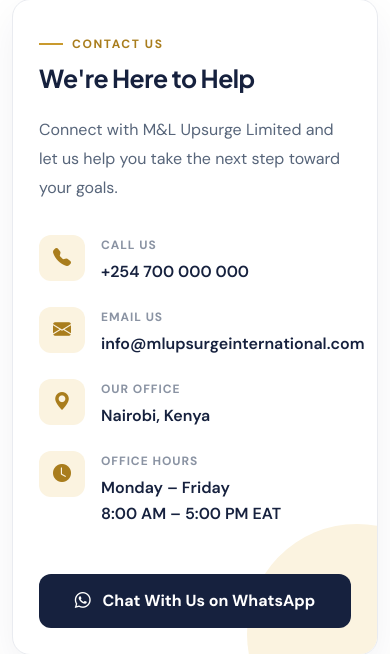
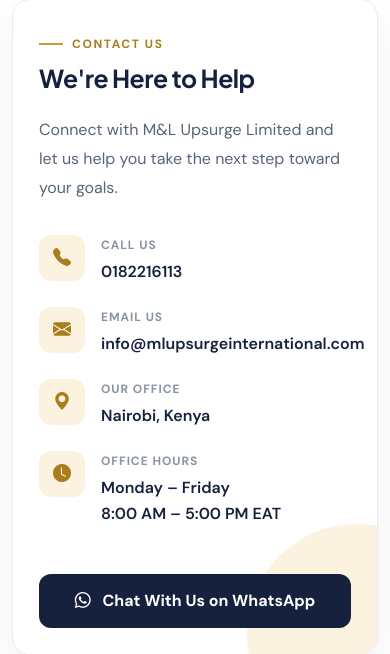
Before and after one commit to CodeOnBytes/M_L_Agency, a Django app: page /contact/ in a window 390 px wide. Shown: the part 1474-2128 px from the top of the page. Run offline with Django 5.2, Linux system fonts and the light colour scheme.

Commit message:
chnaged phone number

```diff
--- a/templates/core/contact.html
+++ b/templates/core/contact.html
@@ -275,7 +275,7 @@
                                 href="tel:+254700000000"
                                 class="contact-value"
                             >
-                                +254 700 000 000
+                                0182216113
                             </a>
 
                         </div>
```
